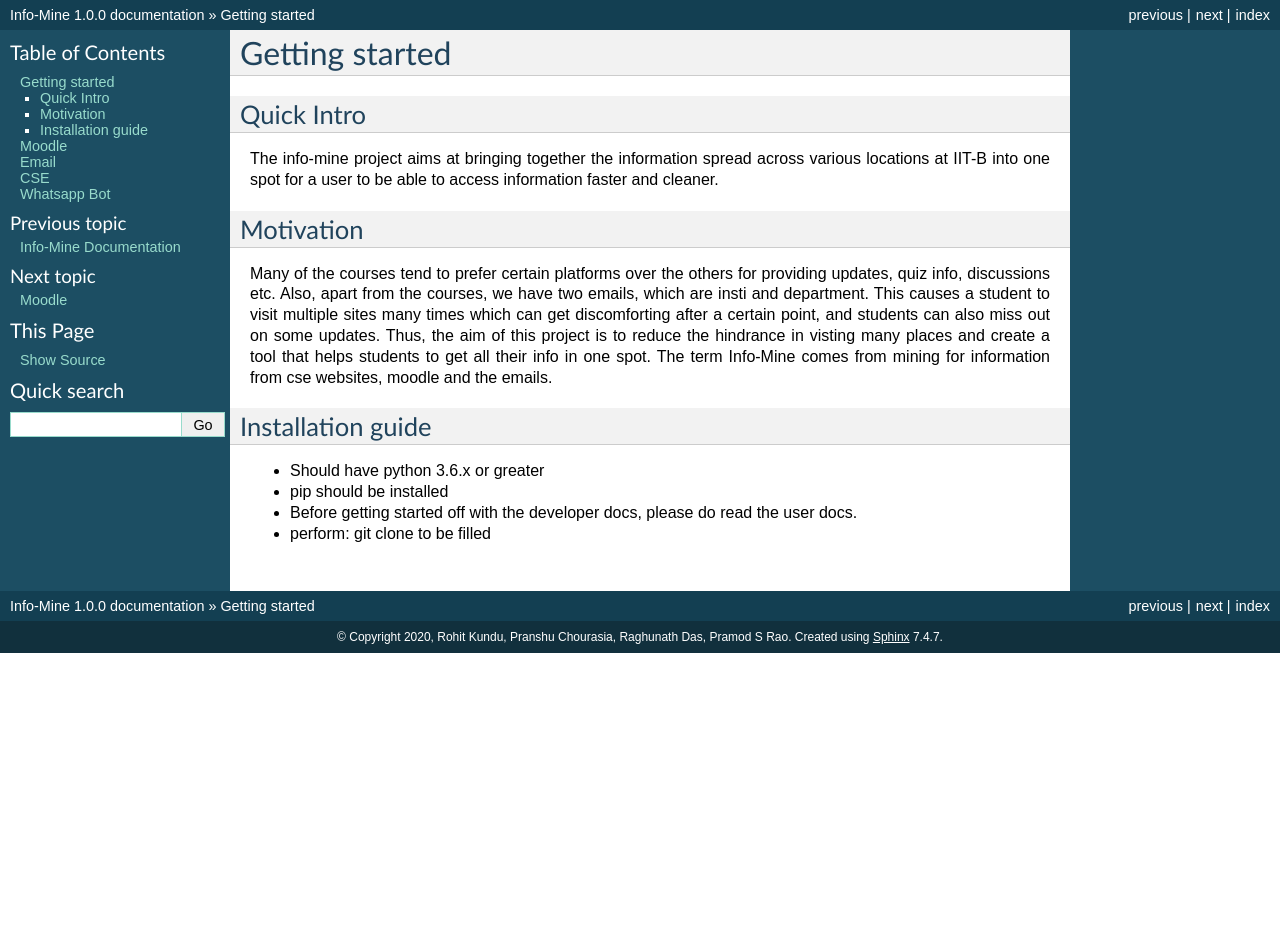
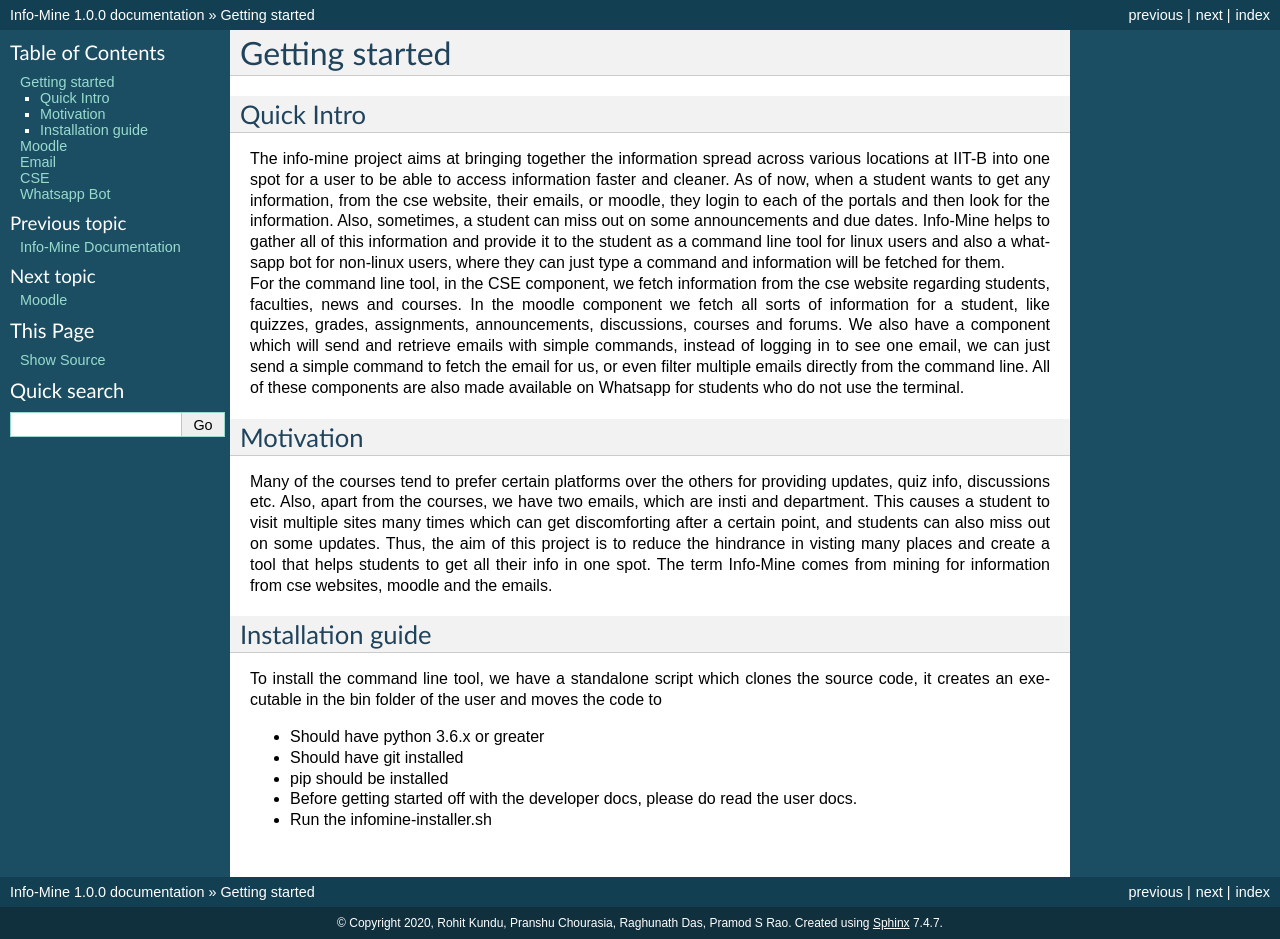
Before and after one commit to RKKUNDU/info-mine, a Sphinx documentation site: the page built from documentation/developer/source/intro.md, in a window 1280 px wide. Built offline with Sphinx 7.4.7, drawn with Linux system fonts in a browser that asks for light colours; before the commit the page ends 900 px from its top, so only the background shows below that.

```diff
--- a/documentation/developer/source/intro.md
+++ b/documentation/developer/source/intro.md
@@ -2,7 +2,8 @@
 
 ### Quick Intro
 
-The info-mine project aims at bringing together the information spread across various locations at IIT-B into one spot for a user to be able to access information faster and cleaner.
+The info-mine project aims at bringing together the information spread across various locations at IIT-B into one spot for a user to be able to access information faster and cleaner. As of now, when a student wants to get any information, from the cse website, their emails, or moodle, they login to each of the portals and then look for the information. Also, sometimes, a student can miss out on some announcements and due dates. Info-Mine helps to gather all of this information and provide it to the student as a command line tool for linux users and also a whatsapp bot for non-linux users, where they can just type a command and information will be fetched for them.
+For the command line tool, in the CSE component, we fetch information from the cse website regarding students, faculties, news and courses. In the moodle component we fetch all sorts of information for a student, like quizzes, grades, assignments, announcements, discussions, courses and forums. We also have a component which will send and retrieve emails with simple commands, instead of logging in to see one email, we can just send a simple command to fetch the email for us, or even filter multiple emails directly from the command line. All of these components are also made available on Whatsapp for students who do not use the terminal.
 
 ### Motivation
 
@@ -14,7 +15,10 @@ The term Info-Mine comes from mining for information from cse websites, moodle a
 
 ### Installation guide
 
+To install the command line tool, we have a standalone script which clones the source code, it creates an executable in the bin folder of the user and moves the code to
+
 * Should have python 3.6.x or greater
+* Should have git installed
 * pip should be installed
 * Before getting started off with the developer docs, please do read the user docs.
-* perform: git clone to be filled
+* Run the infomine-installer.sh
```
Also changed, not shown: README.txt (added, +32 -0 lines), documentation/user/Latex_Source/Latex_Image.png (deleted), documentation/user/Latex_Source/whatsappbot.png (added), 4 other files.
